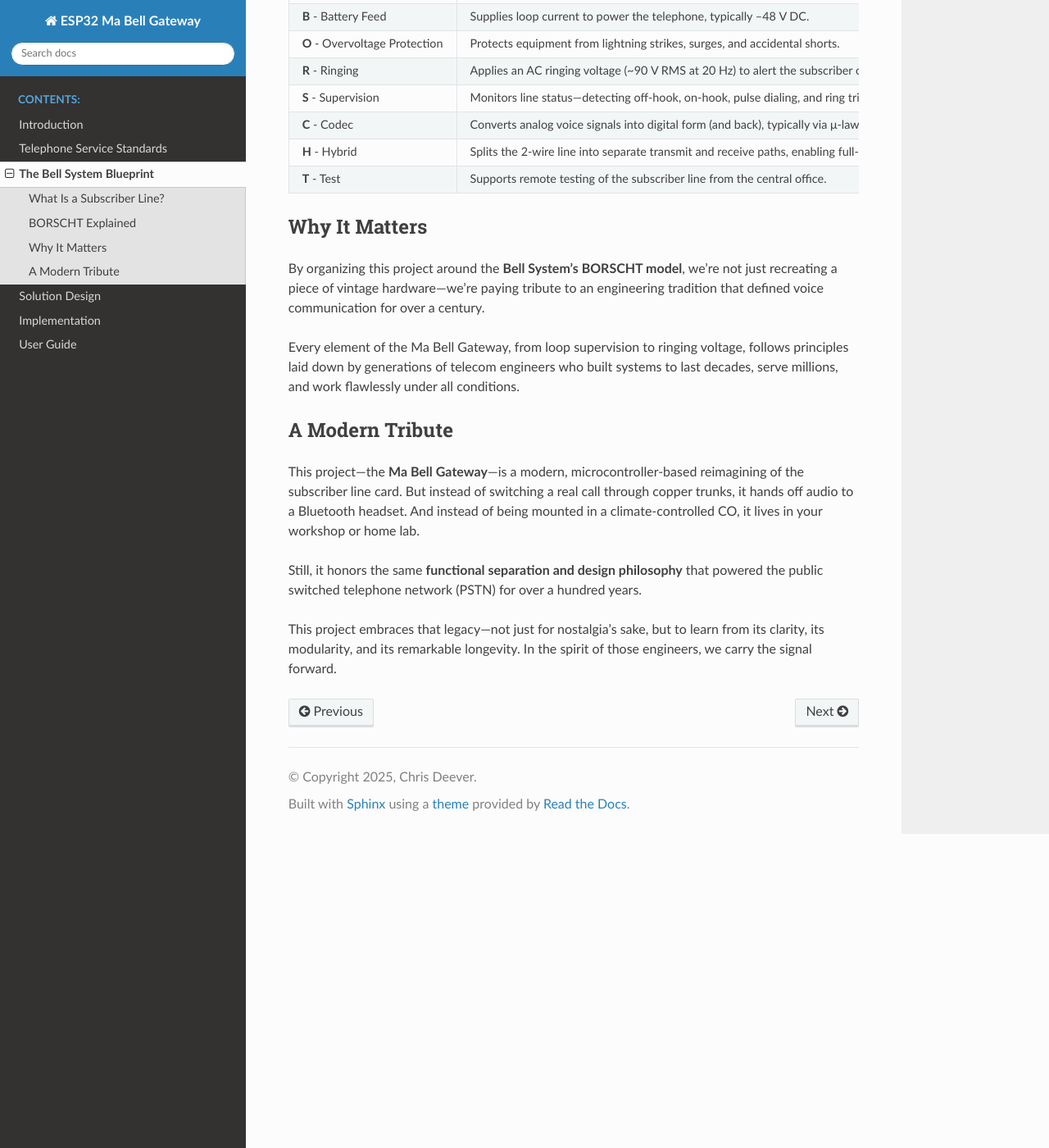
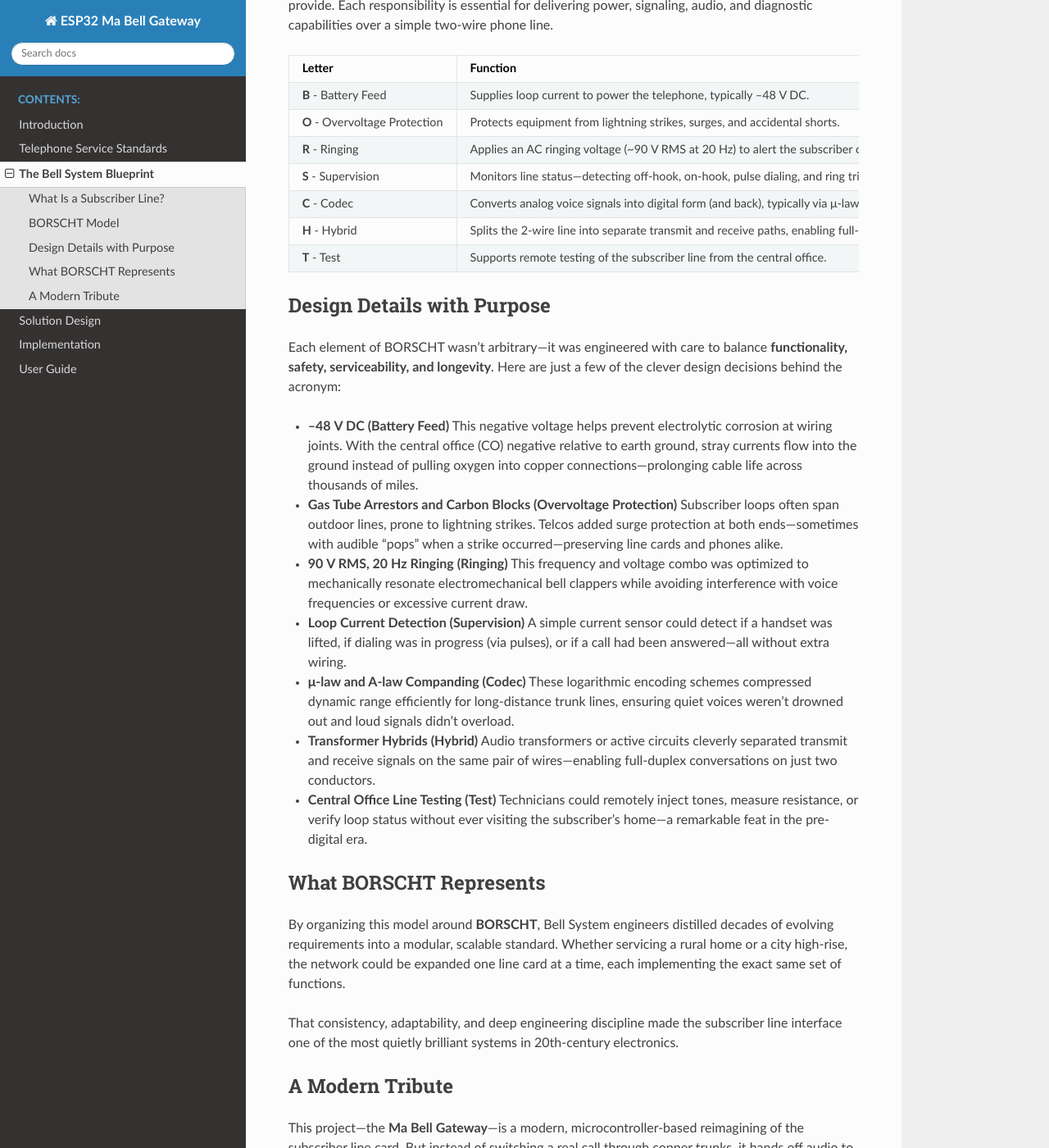
Before and after one commit to cdeever/esp32-ma-bell-gateway, a Sphinx documentation site: the page built from docs/source/historical-perspective.rst, in a window 1280 px wide and 1400 px high, scrolled down 733 px. Shown: the whole window at 82% size. Built offline with Sphinx 7.4.7 and the Read the Docs theme 3.1.0, drawn with Linux system fonts in a browser that asks for light colours; some of the changed text lies outside the part shown.

Commit message:
a few more enhancements

```diff
--- a/docs/source/historical-perspective.rst
+++ b/docs/source/historical-perspective.rst
@@ -12,8 +12,11 @@
 
 To manage all this on just two wires, the Bell System broke the problem into discrete responsibilities—each handled by part of the line card circuit. That’s where **BORSCHT** comes in.
 
-BORSCHT Explained
------------------
+BORSCHT Model
+-------------
+
+The BORSCHT model defines the seven core functions every subscriber line interface must provide. Each responsibility is essential for delivering power, signaling, audio, and diagnostic capabilities over a simple two-wire phone line.
+
 
 .. list-table::
    :header-rows: 1
@@ -36,13 +39,38 @@
    * - **T** - Test
      - Supports remote testing of the subscriber line from the central office.
 
-Why It Matters
---------------
+Design Details with Purpose
+---------------------------
 
-By organizing this project around the **Bell System’s BORSCHT model**, we’re not just recreating a piece of vintage hardware—we’re paying tribute to an engineering tradition that defined voice communication for over a century.
+Each element of BORSCHT wasn’t arbitrary—it was engineered with care to balance **functionality, safety, serviceability, and longevity**. Here are just a few of the clever design decisions behind the acronym:
 
-Every element of the Ma Bell Gateway, from loop supervision to ringing voltage, follows principles laid down by generations of telecom engineers who built systems to last decades, serve millions, and work flawlessly under all conditions.
+- **–48 V DC (Battery Feed)**
+  This negative voltage helps prevent electrolytic corrosion at wiring joints. With the central office (CO) negative relative to earth ground, stray currents flow into the ground instead of pulling oxygen into copper connections—prolonging cable life across thousands of miles.
 
+- **Gas Tube Arrestors and Carbon Blocks (Overvoltage Protection)**
+  Subscriber loops often span outdoor lines, prone to lightning strikes. Telcos added surge protection at both ends—sometimes with audible "pops" when a strike occurred—preserving line cards and phones alike.
+
+- **90 V RMS, 20 Hz Ringing (Ringing)**
+  This frequency and voltage combo was optimized to mechanically resonate electromechanical bell clappers while avoiding interference with voice frequencies or excessive current draw.
+
+- **Loop Current Detection (Supervision)**
+  A simple current sensor could detect if a handset was lifted, if dialing was in progress (via pulses), or if a call had been answered—all without extra wiring.
+
+- **μ-law and A-law Companding (Codec)**
+  These logarithmic encoding schemes compressed dynamic range efficiently for long-distance trunk lines, ensuring quiet voices weren’t drowned out and loud signals didn’t overload.
+
+- **Transformer Hybrids (Hybrid)**
+  Audio transformers or active circuits cleverly separated transmit and receive signals on the same pair of wires—enabling full-duplex conversations on just two conductors.
+
+- **Central Office Line Testing (Test)**
+  Technicians could remotely inject tones, measure resistance, or verify loop status without ever visiting the subscriber’s home—a remarkable feat in the pre-digital era.
+
+What BORSCHT Represents
+-----------------------
+
+By organizing this model around **BORSCHT**, Bell System engineers distilled decades of evolving requirements into a modular, scalable standard. Whether servicing a rural home or a city high-rise, the network could be expanded one line card at a time, each implementing the exact same set of functions.
+
+That consistency, adaptability, and deep engineering discipline made the subscriber line interface one of the most quietly brilliant systems in 20th-century electronics.
 
 A Modern Tribute
 ----------------
@@ -51,4 +79,6 @@
 
 Still, it honors the same **functional separation and design philosophy** that powered the public switched telephone network (PSTN) for over a hundred years.
 
-This project embraces that legacy—not just for nostalgia’s sake, but to learn from its clarity, its modularity, and its remarkable longevity. In the spirit of those engineers, we carry the signal forward.
+This project embraces that legacy—not just for nostalgia’s sake, but to learn from its clarity, its modularity, and its remarkable longevity.
+
+In the spirit of those engineers, we carry the signal forward.
```
